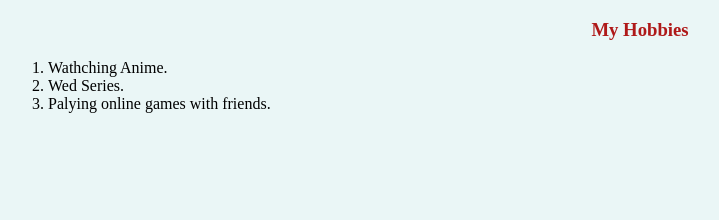
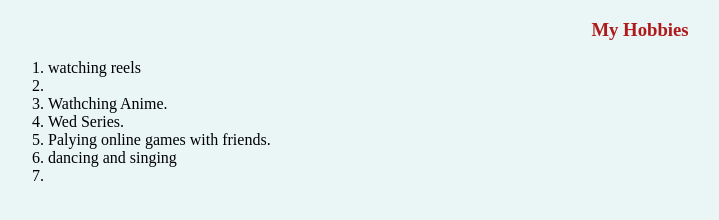
Before and after one commit to MadhuB76/Madhu-Cv, a plain HTML site: page hobbies.html in a window 1280 px wide. Shown: the whole page, without its empty margins (0-719 px from the left). Drawn offline with Linux system fonts and the light colour scheme.

Commit message:
Update hobbies.html

```diff
--- a/hobbies.html
+++ b/hobbies.html
@@ -8,9 +8,11 @@
   <body>
     <h3>My Hobbies</h3>
     <ol>
+      <li>watching reels<li>
       <li>Wathching Anime.</li>
       <li>Wed Series.</li>
       <li>Palying online games with friends.</li>
+      <li>dancing and singing<li>
     </ol>
   </body>
 </html>
```
